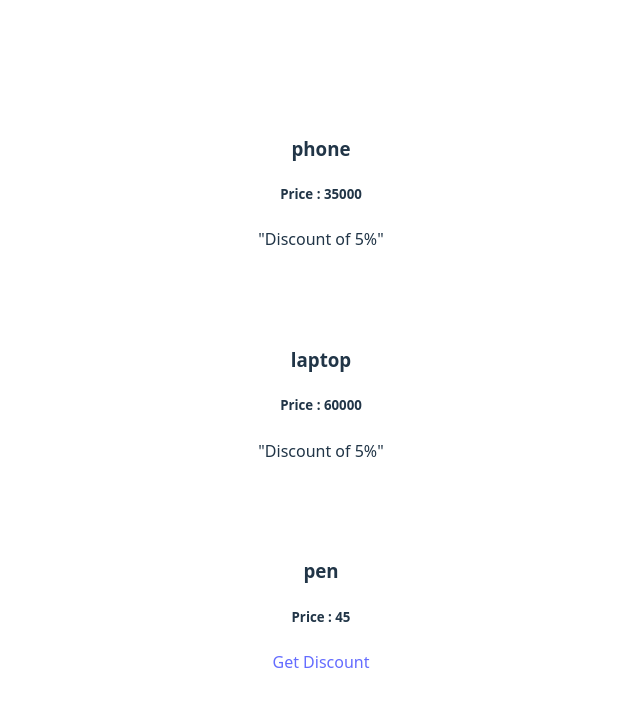
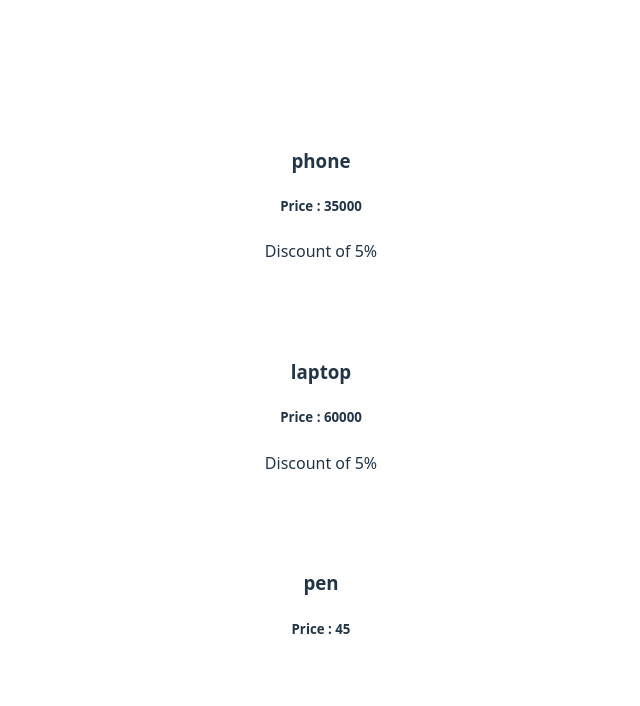
Before and after one commit to skharichandan/REACT-BASIC-, a React (Vite) app in the folder basic-react-app/: page / in a window 1280 px wide. Shown: the top 706 px of the page, without its empty margins (319-959 px from the left). Built offline with nearby package versions, Linux system fonts and the light colour scheme.

Commit message:
Conditionals-4

```diff
--- a/basic-react-app/src/Product.jsx
+++ b/basic-react-app/src/Product.jsx
@@ -6,7 +6,7 @@ function Product({title,price}) {
         <div className="Product">
             <h3>{title}</h3>
             <h5>Price : {price}</h5>
-            {price > 30000 ? <p>"Discount of 5%"</p> : <a href="">Get Discount</a>}
+            {price > 30000 && <p>Discount of 5%</p>}
         </div>
     );
 }
```
